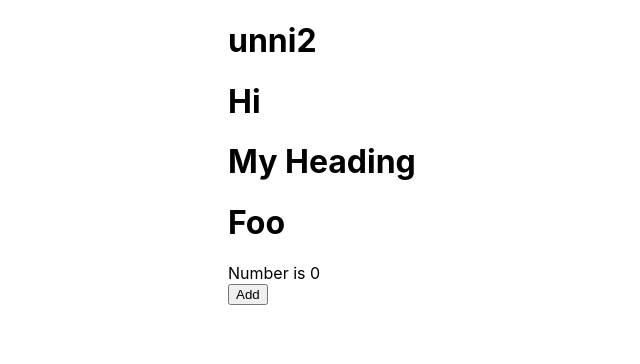
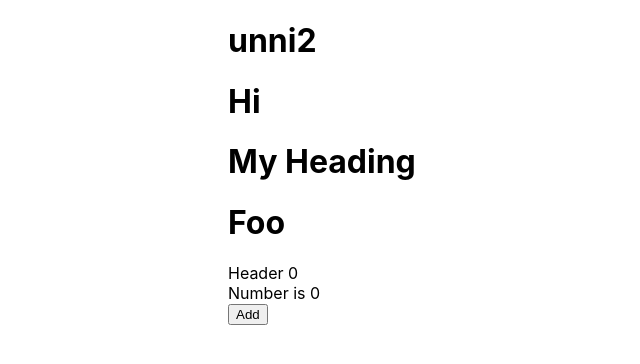
Before and after one commit to 404FoundU/react, a React (Create React App) app in the folder typescript-tut/: page / in a window 1280 px wide. Shown: the top 364 px of the page, without its empty margins (12-652 px from the left). Built offline with nearby package versions, Linux system fonts and the light colour scheme.

Commit message:
added header

```diff
--- a/typescript-tut/src/App.tsx
+++ b/typescript-tut/src/App.tsx
@@ -3,20 +3,24 @@
 
 
 // Conventional props
-function Heading({title} : {title: string}) {
+function Heading({title}: { title: string }) {
     return (
         <h1>{title}</h1>
     )
-}function HeadingContent({children} : {children: ReactNode}): ReactElement {
+}
+
+function HeadingContent({children}: { children: ReactNode }): ReactElement {
     return (
         <h1>{children}</h1>
     )
 }
+
 const defaultContainerProps = {
     heading: <strong> My Heading</strong>
 }
-type ContainerProps = { children: ReactNode} & typeof defaultContainerProps
-function Container({heading, children} : ContainerProps): ReactElement {
+type ContainerProps = { children: ReactNode } & typeof defaultContainerProps
+
+function Container({heading, children}: ContainerProps): ReactElement {
     return (
         <div>
             <h1>{heading}</h1>
@@ -29,24 +33,35 @@
 
 
 // Functional props
-function TextWithNumber ({children} :{children: (num: number) => ReactNode}) :ReactElement{
-   const [state, setState] = useState<number >(0)
+function TextWithNumber({
+                            header,
+                            children
+                        }: {
+
+    header: (num: number) => ReactNode,
+    children: (num: number) => ReactNode
+}): ReactElement {
+    const [state, setState] = useState<number>(0)
     return (
         <div>
+            <div>{header(state)}</div>
             <div>{children(state)}</div>
             <div>
-        <button onClick={() =>setState(prevState => prevState+1) }>Add</button>
+                <button onClick={() => setState(prevState => prevState + 1)}>Add</button>
             </div>
         </div>
     )
 }
+
 function App() {
     return (
-    <div >
-  <Heading title="unni2" />
-      <HeadingContent > <strong>Hi</strong> </HeadingContent>
+        <div>
+            <Heading title="unni2"/>
+            <HeadingContent> <strong>Hi</strong> </HeadingContent>
             <Container>Foo</Container>
-        <TextWithNumber  >{(num: number)=> <div>Number is {num}</div>}</TextWithNumber>
+            <TextWithNumber header={(num: number) => <span> Header {num}</span>}>
+                {(num: number) => <div>Number is {num}</div>}
+            </TextWithNumber>
         </div>
     );
 }
```
Lines whose indentation alone changed are shown as unchanged.
